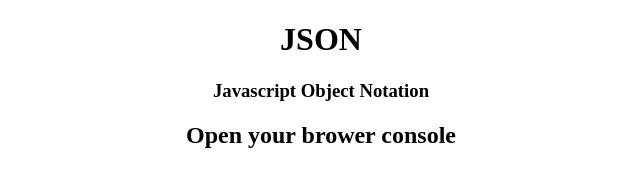
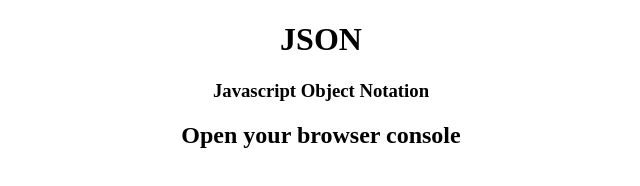
Before and after one commit to md-omarfaruk/jsonDataStringifyNParse, a plain HTML site: page stringify-parse.html in a window 1280 px wide. Shown: the full height of the page, 319-959 px from the left. Drawn offline with Linux system fonts and the light colour scheme.

Commit message:
spelling mistake

```diff
--- a/stringify-parse.html
+++ b/stringify-parse.html
@@ -15,7 +15,7 @@
 <body>
     <h1>JSON</h1>
     <h3>Javascript Object Notation</h3>
-    <h2>Open your brower console</h2>
+    <h2>Open your browser console</h2>
 
 
     <script>
```
